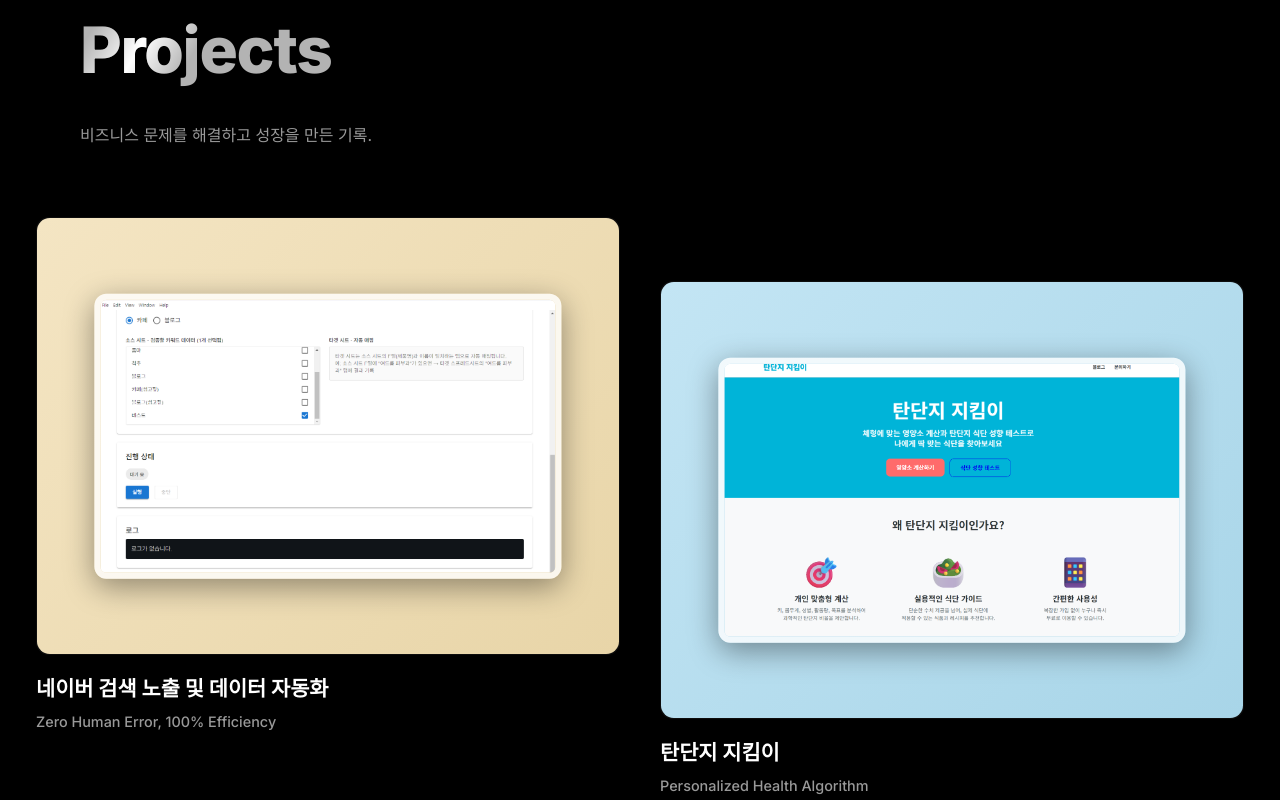
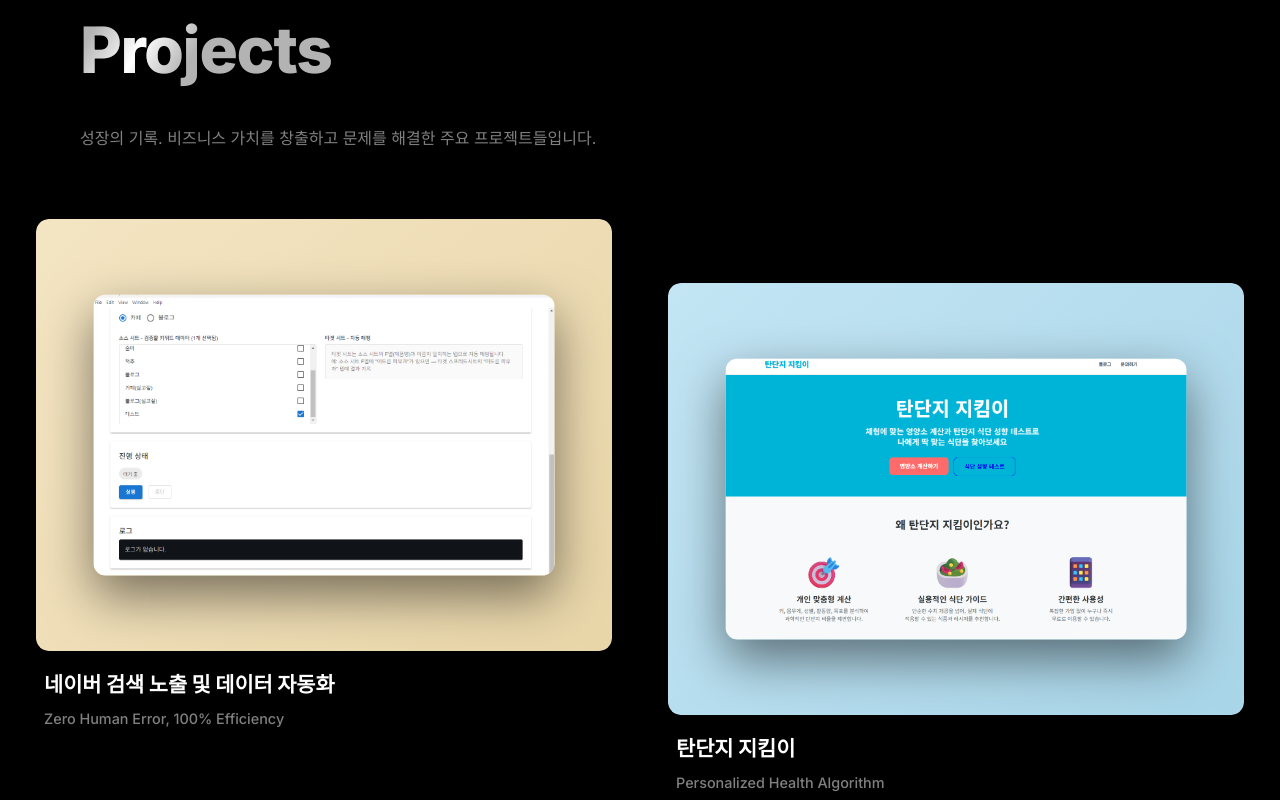
Before and after one commit to waterhumanB/portfolio, a Next.js app: page / in a window 1280 px wide. Shown: the part 3620-4420 px from the top of the page. Built offline with nearby package versions, Linux system fonts and the light colour scheme; what @mui/material-nextjs would draw is missing.

Commit message:
Feat: footer 수정

```diff
--- a/src/components/CustomCursor.tsx
+++ b/src/components/CustomCursor.tsx
@@ -41,7 +41,7 @@
       const isPointer = !!target.closest('a, button, [role="button"], .clickable, .MuiButtonBase-root, input, select, [tabindex]:not([tabindex="-1"])');
 
       if (isPointer) {
-        gsap.to(cursor, { scale: 3.5, duration: 0.3, ease: "power2.out" }); // 호버 시 크기를 3.5배로 명확하게 키움
+        gsap.to(cursor, { scale: 2, duration: 0.3, ease: "power2.out" }); // 호버 시 크기를 3.5배로 명확하게 키움
       } else {
         gsap.to(cursor, { scale: 1, duration: 0.3, ease: "power2.out" });
       }
--- a/src/components/ProjectsSection.tsx
+++ b/src/components/ProjectsSection.tsx
@@ -11,6 +11,212 @@
   'linear-gradient(135deg, #F5F5DC 0%, #E8E8D0 100%)', // 베이지/아이보리 (하랑마케팅)
   'linear-gradient(135deg, #FFE5E5 0%, #FFD1D1 100%)', // 연한 핑크
 ];
+
+function ProjectCard({ project, index }: { project: any, index: number }) {
+  return (
+    <Box
+      sx={{
+        display: 'flex',
+        flexDirection: 'column',
+        gap: 2,
+        mt: { xs: 0, md: index % 2 === 1 ? 8 : 0 },
+        p: 0.5,
+      }}
+    >
+      {/* 이미지 카드 컨테이너 */}
+      <Box
+        sx={{
+          position: 'relative',
+          aspectRatio: '4/3',
+          borderRadius: { xs: 2.2, md: 3.2 },
+          overflow: 'hidden',
+          boxShadow: '0 20px 40px rgba(0, 0, 0, 0.6)',
+          background: '#000', // 베이스 배경
+          cursor: 'pointer',
+          '&:hover .project-overlay': {
+            opacity: 1,
+          },
+          // [결정적 해결책] 하드웨어 가속 클리핑 강제 (모서리 빈틈 방지 CSS 핵)
+          transform: 'translateZ(0)',
+          WebkitMaskImage: '-webkit-radial-gradient(white, black)',
+        }}
+      >
+        {/* 그래디언트 배경 레이어 - 인셋을 음수값으로 주어 모서리 끝까지 강제로 늘림 */}
+        <Box
+          sx={{
+            position: 'absolute',
+            inset: -2,
+            background: projectBackgrounds[index % projectBackgrounds.length],
+            borderRadius: 'inherit',
+            zIndex: 0,
+          }}
+        />
+
+        {/* 가운데 이미지 */}
+        <Box
+          className="project-image-container"
+          sx={{
+            position: 'absolute',
+            top: '50%',
+            left: '50%',
+            transform: 'translate(-50%, -50%)',
+            width: '80%',
+            height: '65%',
+            borderRadius: { xs: 2.5, md: 3 },
+            overflow: 'hidden',
+            boxShadow: '0 20px 50px rgba(0, 0, 0, 0.5)',
+            zIndex: 1,
+          }}
+        >
+          <Box
+            sx={{
+              width: '100%',
+              height: '100%',
+              backgroundImage: `url(${project.image})`,
+              backgroundSize: 'cover',
+              backgroundPosition: 'center',
+            }}
+          />
+        </Box>
+
+        {/* 호버 시 상세 정보 오버레이 - 초대형 사각형으로 만들어 모든 틈새 강제 차단 */}
+        <Box
+          className="project-overlay"
+          sx={{
+            position: 'absolute',
+            inset: -50, // 훨씬 크게 확장
+            background: 'rgba(0, 0, 0, 0.85)',
+            backdropFilter: 'blur(15px)',
+            WebkitBackdropFilter: 'blur(15px)',
+            borderRadius: 0, // 곡률을 없애서 사각형 끝까지 꽉 채움
+            opacity: 0,
+            transition: 'opacity 0.3s ease',
+            display: 'flex',
+            flexDirection: 'column',
+            justifyContent: 'center',
+            p: { xs: 3 + 50/8, md: 6 + 50/8 }, // 패딩 보정
+            zIndex: 2,
+          }}
+        >
+          <Box>
+            <Typography
+              sx={{
+                fontSize: { xs: '0.75rem', md: '0.85rem' },
+                color: '#88CE02',
+                mb: 1,
+                fontWeight: 600,
+                textTransform: 'uppercase',
+                letterSpacing: '0.1em'
+              }}
+            >
+              {project.subtitle}
+            </Typography>
+
+            <Typography
+              variant="h5"
+              sx={{
+                fontSize: { xs: '1.2rem', md: '1.5rem' },
+                color: 'white',
+                fontWeight: 800,
+                mb: 2,
+                lineHeight: 1.2
+              }}
+            >
+              {project.title}
+            </Typography>
+
+            <Typography
+              sx={{
+                fontSize: { xs: '0.85rem', md: '0.95rem' },
+                color: 'rgba(255, 255, 255, 0.7)',
+                lineHeight: 1.6,
+                mb: 3,
+              }}
+            >
+              {project.description}
+            </Typography>
+
+            <Box
+              sx={{
+                display: 'flex',
+                flexWrap: 'wrap',
+                gap: 1,
+                mb: project.link ? 4 : 0,
+              }}
+            >
+              {project.tech.map((tech: string) => (
+                <Box
+                  key={tech}
+                  sx={{
+                    px: 1.5,
+                    py: 0.5,
+                    borderRadius: 1,
+                    bgcolor: 'rgba(255, 255, 255, 0.1)',
+                    fontSize: '0.75rem',
+                    color: 'rgba(255, 255, 255, 0.9)',
+                    border: '1px solid rgba(255, 255, 255, 0.1)',
+                  }}
+                >
+                  {tech}
+                </Box>
+              ))}
+            </Box>
+
+            {project.link && (
+              <Box
+                component="a"
+                href={project.link}
+                target="_blank"
+                rel="noopener noreferrer"
+                className="clickable"
+                sx={{
+                  display: 'inline-flex',
+                  alignItems: 'center',
+                  gap: 1,
+                  px: 3,
+                  py: 1.2,
+                  borderRadius: '100px',
+                  bgcolor: '#88CE02',
+                  color: 'black',
+                  width: 'fit-content',
+                  transition: 'all 0.3s ease',
+                  textDecoration: 'none',
+                  fontWeight: 700,
+                  fontSize: '0.9rem',
+                }}
+              >
+                View Project →
+              </Box>
+            )}
+          </Box>
+        </Box>
+      </Box>
+
+      {/* 하단 텍스트 정보 */}
+      <Box sx={{ px: 1 }}>
+        <Typography
+          sx={{
+            fontSize: { xs: '1.1rem', md: '1.3rem' },
+            fontWeight: 800,
+            color: 'white',
+            mb: 0.5,
+          }}
+        >
+          {project.title}
+        </Typography>
+        <Typography
+          sx={{
+            fontSize: { xs: '0.8rem', md: '0.9rem' },
+            color: 'rgba(255, 255, 255, 0.5)',
+            fontWeight: 500,
+          }}
+        >
+          {project.subtitle}
+        </Typography>
+      </Box>
+    </Box>
+  );
+}
 
 export default function ProjectsSection() {
   return (
@@ -35,13 +241,14 @@
         />
         <Typography
           sx={{
-            mt: 0.5,
+            mt: 1,
             fontSize: { xs: '0.9rem', md: '1rem' },
-            color: 'rgba(255, 255, 255, 0.6)',
+            color: 'rgba(255, 255, 255, 0.5)',
             maxWidth: '600px',
+            lineHeight: 1.6
           }}
         >
-          비즈니스 문제를 해결하고 성장을 만든 기록.
+          성장의 기록. 비즈니스 가치를 창출하고 문제를 해결한 주요 프로젝트들입니다.
         </Typography>
       </Box>
 
@@ -50,227 +257,15 @@
         sx={{
           display: 'grid',
           gridTemplateColumns: { xs: '1fr', md: 'repeat(2, 1fr)' },
-          gap: { xs: 3, md: 4 },
+          gap: { xs: 4, md: 6 },
           maxWidth: '1400px',
           width: '100%',
           margin: '0 auto',
         }}
       >
-        {projects.map((project, index) => {
-          return (
-            <Box
-              key={project.id}
-            sx={{
-              display: 'flex',
-              flexDirection: 'column',
-              gap: 2,
-              mt: { xs: 0, md: index % 2 === 1 ? 8 : 0 },
-              p: 0.5,
-            }}
-          >
-            {/* 이미지 카드 컨테이너 */}
-            <Box
-              sx={{
-                position: 'relative',
-                aspectRatio: '4/3',
-                borderRadius: { xs: 2.2, md: 3.2 },
-                overflow: 'hidden',
-                boxShadow: '0 4px 20px rgba(0, 0, 0, 0.3)',
-                transition: 'box-shadow 0.4s cubic-bezier(0.4, 0, 0.2, 1)',
-                transform: 'translateZ(0)', // GPU 가속
-                background: 'rgba(255, 255, 255, 0.05)', // 기본 배경 (투명할 때 비침 방지)
-                '&:hover': {
-                  boxShadow: '0 16px 50px rgba(0, 0, 0, 0.6)',
-                  '& .project-overlay': {
-                    opacity: 1,
-                  },
-                },
-              }}
-            >
-              {/* [근본 해결] 배경색 레이어를 1px 안쪽으로 배치하여 모서리 비침 방지 */}
-              <Box
-                sx={{
-                  position: 'absolute',
-                  inset: 1, // 1px 작게 설정하여 오버레이가 완벽하게 덮도록 함
-                  background: projectBackgrounds[index % projectBackgrounds.length],
-                  borderRadius: 'inherit',
-                  zIndex: 0,
-                }}
-              />
-
-              {/* 가운데 이미지 */}
-              <Box
-                className="project-image-container"
-                sx={{
-                  position: 'absolute',
-                  top: '50%',
-                  left: '50%',
-                  transform: 'translate(-50%, -50%)',
-                  width: '80%',
-                  height: '65%',
-                  borderRadius: { xs: 2.5, md: 3 }, // 조금 더 선명한 곡률
-                  overflow: 'hidden',
-                  boxShadow: '0 8px 30px rgba(0, 0, 0, 0.4)',
-                  border: '6px solid rgba(255, 255, 255, 0.8)', // 6px로 더 두껍고 선명하게 강화
-                  transition: 'all 0.4s cubic-bezier(0.4, 0, 0.2, 1)',
-                  zIndex: 1,
-                  boxSizing: 'border-box',
-                }}
-              >
-                <Box
-                  className="project-image"
-                  sx={{
-                    width: '100%',
-                    height: '100%',
-                    backgroundImage: `url(${project.image})`,
-                    backgroundSize: 'cover',
-                    backgroundPosition: 'center',
-                  }}
-                />
-              </Box>
-
-              {/* 호버 시 상세 정보 오버레이 */}
-              <Box
-                className="project-overlay"
-                sx={{
-                  position: 'absolute',
-                  inset: 0, // 컨테이너를 꽉 채움 (배경보다 1px 큼)
-                  background: 'rgba(0, 0, 0, 0.72)',
-                  backdropFilter: 'blur(10px)',
-                  WebkitBackdropFilter: 'blur(10px)',
-                  borderRadius: 'inherit',
-                  opacity: 0,
-                  transition: 'opacity 0.4s ease',
-                  display: 'flex',
-                  flexDirection: 'column',
-                  justifyContent: 'center',
-                  p: { xs: 3, md: 4 },
-                  zIndex: 2,
-                }}
-              >
-                <Typography
-                  sx={{
-                    fontSize: { xs: '0.75rem', md: '0.85rem' },
-                    color: 'rgba(255, 255, 255, 0.6)',
-                    mb: 1,
-                    fontWeight: 500,
-                  }}
-                >
-                  {project.subtitle}
-                </Typography>
-
-                <Typography
-                  sx={{
-                    fontSize: { xs: '0.85rem', md: '0.95rem' },
-                    color: 'rgba(255, 255, 255, 0.9)',
-                    lineHeight: 1.6,
-                    mb: 2,
-                  }}
-                >
-                  {project.description}
-                </Typography>
-
-                <Box
-                  sx={{
-                    display: 'flex',
-                    flexWrap: 'wrap',
-                    gap: 1,
-                    mb: project.link ? 3 : 0,
-                  }}
-                >
-                  {project.tech.map((tech) => (
-                    <Box
-                      key={tech}
-                      sx={{
-                        px: 1.5,
-                        py: 0.5,
-                        borderRadius: 1,
-                        bgcolor: 'rgba(255, 255, 255, 0.12)', // 테두리 대신 배경색을 소폭 강조
-                        fontSize: { xs: '0.7rem', md: '0.75rem' },
-                        color: 'rgba(255, 255, 255, 0.9)', // 부드러운 흰색
-                        fontWeight: 500,
-                      }}
-                    >
-                      {tech}
-                    </Box>
-                  ))}
-                </Box>
-
-                {/* 사이트 보러가기 버튼 */}
-                {project.link && (
-                  <Box
-                    component="a"
-                    href={project.link}
-                    target="_blank"
-                    rel="noopener noreferrer"
-                    sx={{
-                      display: 'flex',
-                      alignItems: 'center',
-                      gap: 1,
-                      px: 3,
-                      py: 1.5,
-                      borderRadius: 2,
-                      bgcolor: 'rgba(136, 206, 2, 0.1)',
-                      border: '1px solid #88CE02',
-                      width: 'fit-content',
-                      transition: 'all 0.3s ease',
-                      textDecoration: 'none',
-                      cursor: 'pointer',
-                      '&:hover': {
-                        bgcolor: 'rgba(136, 206, 2, 0.2)',
-                        transform: 'translateX(4px)',
-                      },
-                    }}
-                  >
-                    <Typography
-                      sx={{
-                        fontSize: { xs: '0.8rem', md: '0.9rem' },
-                        color: '#88CE02',
-                        fontWeight: 600,
-                      }}
-                    >
-                      사이트 보러가기
-                    </Typography>
-                    <Box
-                      component="span"
-                      sx={{
-                        color: '#88CE02',
-                        fontSize: '1.2rem',
-                        lineHeight: 1,
-                      }}
-                    >
-                      →
-                    </Box>
-                  </Box>
-                )}
-              </Box>
-            </Box>
-
-            {/* 하단 텍스트 정보 */}
-            <Box>
-              <Typography
-                sx={{
-                  fontSize: { xs: '1.1rem', md: '1.3rem' },
-                  fontWeight: 700,
-                  color: 'white',
-                  mb: 0.5,
-                }}
-              >
-                {project.title}
-              </Typography>
-              <Typography
-                sx={{
-                  fontSize: { xs: '0.8rem', md: '0.9rem' },
-                  color: 'rgba(255, 255, 255, 0.6)',
-                  fontWeight: 500,
-                }}
-              >
-                {project.subtitle}
-              </Typography>
-            </Box>
-          </Box>
-        );
-      })}
+        {projects.map((project, index) => (
+          <ProjectCard key={project.id} project={project} index={index} />
+        ))}
       </Box>
     </Box>
   );
```
Also changed, not shown: src/components/Footer.tsx (+47 -29 lines).
